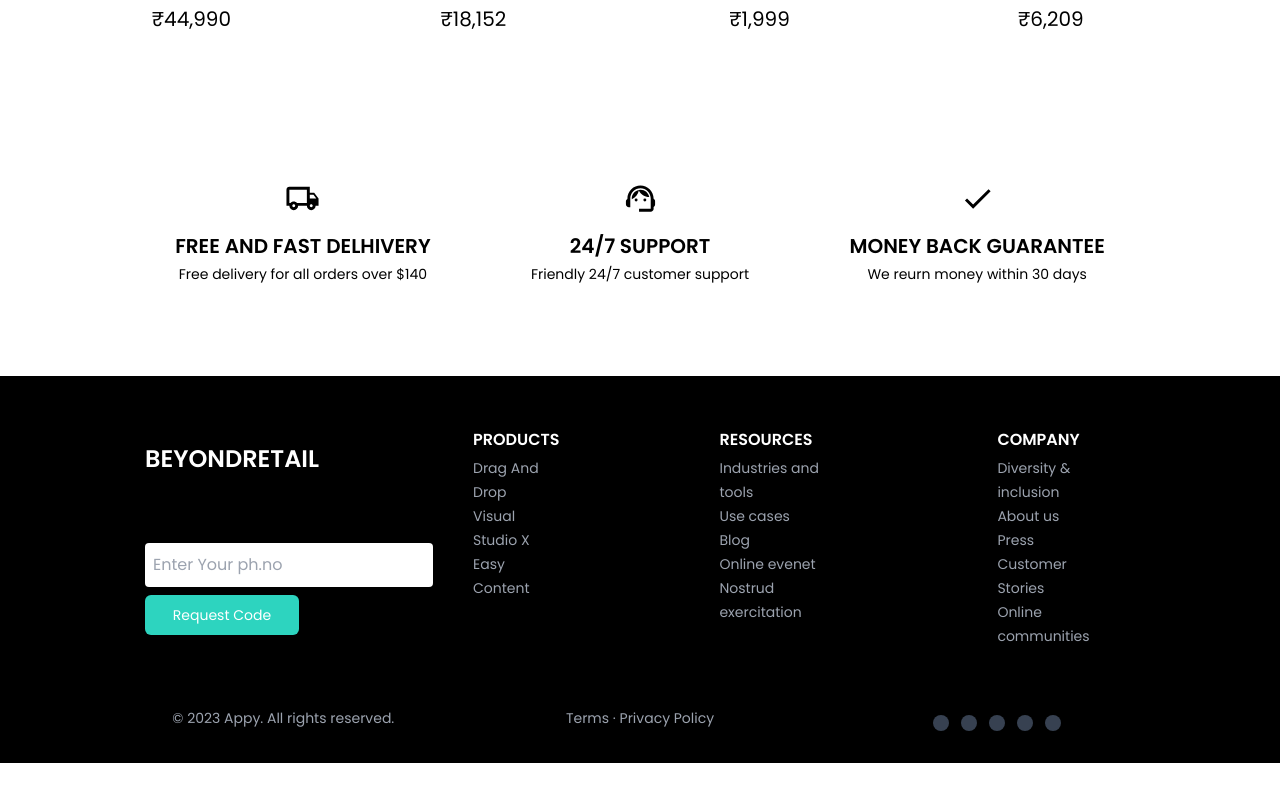
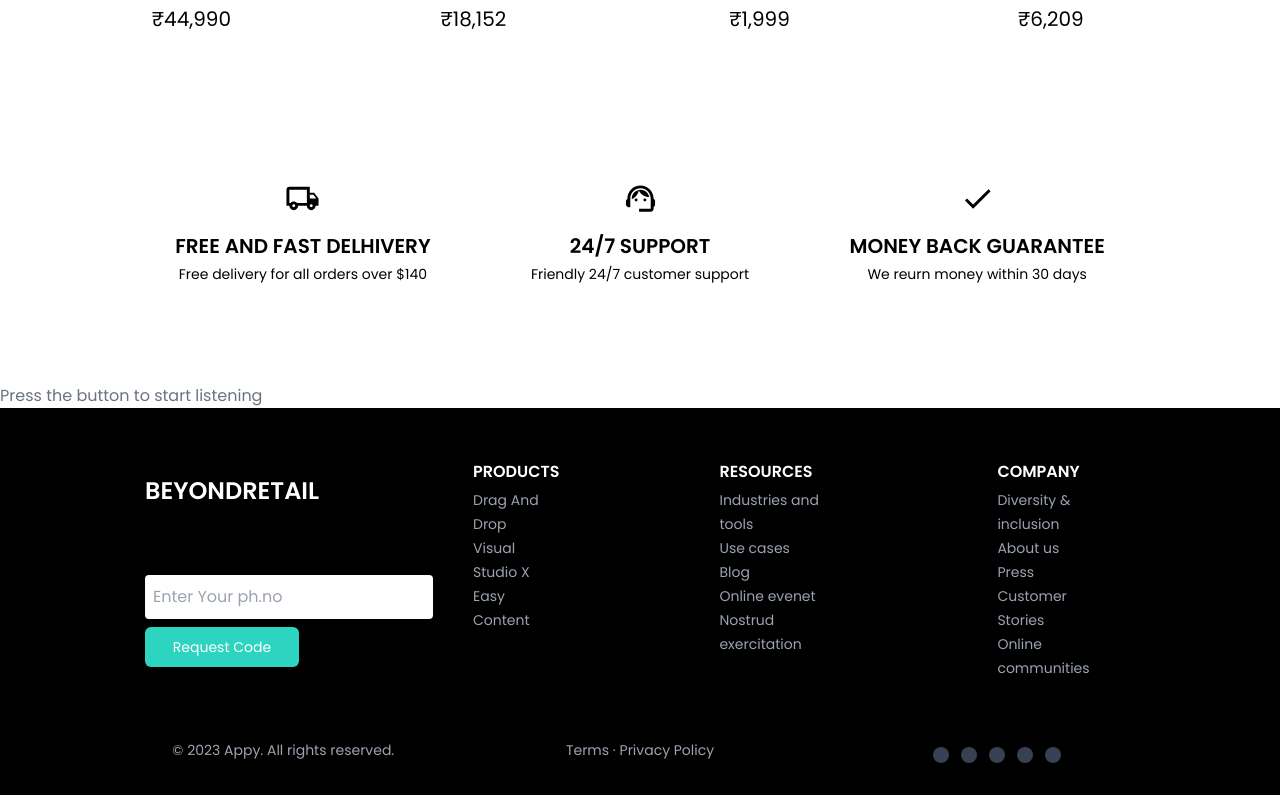
Before and after one commit to shivaram8055/BeyondRetail, a React (Vite) app in the folder beyondRetail/: page /home in a window 1280 px wide. Shown: the part 1355-2150 px from the top of the page. Before the commit the page ends 2118 px from the top, so only its background shows below. Built offline with nearby package versions, Linux system fonts and the light colour scheme.

Commit message:
changed speech button

```diff
--- a/beyondRetail/src/Components/SpeechAssBtn.jsx
+++ b/beyondRetail/src/Components/SpeechAssBtn.jsx
@@ -1,33 +1,25 @@
-import React, { useState } from "react";
+import React, { useState, useEffect } from "react";
 import KeyboardVoiceOutlinedIcon from "@mui/icons-material/KeyboardVoiceOutlined";
+import Lottie from "lottie-react";
 import SpeechAnimation from "../assets/Animation/SpeechAnimation.json";
-import Lottie from "lottie-react";
 
 const SpeechAssBtn = () => {
-  const [isBoxVisible, setIsBoxVisible] = useState(false);
-  const [userInput, setUserInput] = useState("");
-  const [chatHistory, setChatHistory] = useState([]);
+  const [isAnimationVisible, setIsAnimationVisible] = useState(false);
+  const [listeningText, setListeningText] = useState(
+    "Press the button to start listening"
+  );
+
+  useEffect(() => {
+    // You can update this logic based on the actual result received from the backend
+    if (isAnimationVisible) {
+      setListeningText("I am listening...");
+    } else {
+      setListeningText("Press the button to start listening");
+    }
+  }, [isAnimationVisible]);
 
   const handleButtonClick = () => {
-    setIsBoxVisible(!isBoxVisible);
-
-    // Set the default AI message when the button is clicked
-    setChatHistory(["AI: Hi, how can I assist you today?"]);
-  };
-
-  const handleInputChange = (event) => {
-    setUserInput(event.target.value);
-  };
-
-  const handleSubmit = () => {
-    // Add the user's input to the chat history
-    setChatHistory([...chatHistory, `User: ${userInput}`]);
-
-    // Handle the interaction with the user input as needed
-    console.log("User input:", userInput);
-
-    // Clear the user input
-    setUserInput("");
+    setIsAnimationVisible(!isAnimationVisible);
   };
 
   return (
@@ -37,7 +29,7 @@ const SpeechAssBtn = () => {
         style={styles.speechAssBtn}
         onClick={handleButtonClick}
       >
-        {!isBoxVisible ? (
+        {!isAnimationVisible ? (
           <KeyboardVoiceOutlinedIcon style={{ fontSize: "2.2rem" }} />
         ) : (
           <Lottie
@@ -47,30 +39,7 @@ const SpeechAssBtn = () => {
           />
         )}
       </div>
-      {isBoxVisible && (
-        <div className="fixed bottom-32 right-16 bg-white border border-gray-300 rounded-md p-4 z-50">
-          {/* Display chat history */}
-          {chatHistory.map((message, index) => (
-            <div key={index} className="mb-2 text-gray-500">
-              {message}
-            </div>
-          ))}
-          {/* Input box for user input */}
-          <input
-            type="text"
-            placeholder="Ask your question here..."
-            className="w-full p-2 border rounded-md mb-4"
-            value={userInput}
-            onChange={handleInputChange}
-          />
-          <button
-            className="bg-teal-400 text-white px-4 py-2 rounded-md hover:bg-teal-500 hover:color:white"
-            onClick={handleSubmit}
-          >
-            Submit
-          </button>
-        </div>
-      )}
+      <p className="text-gray-500 mt-2">{listeningText}</p>
     </div>
   );
 };
```
